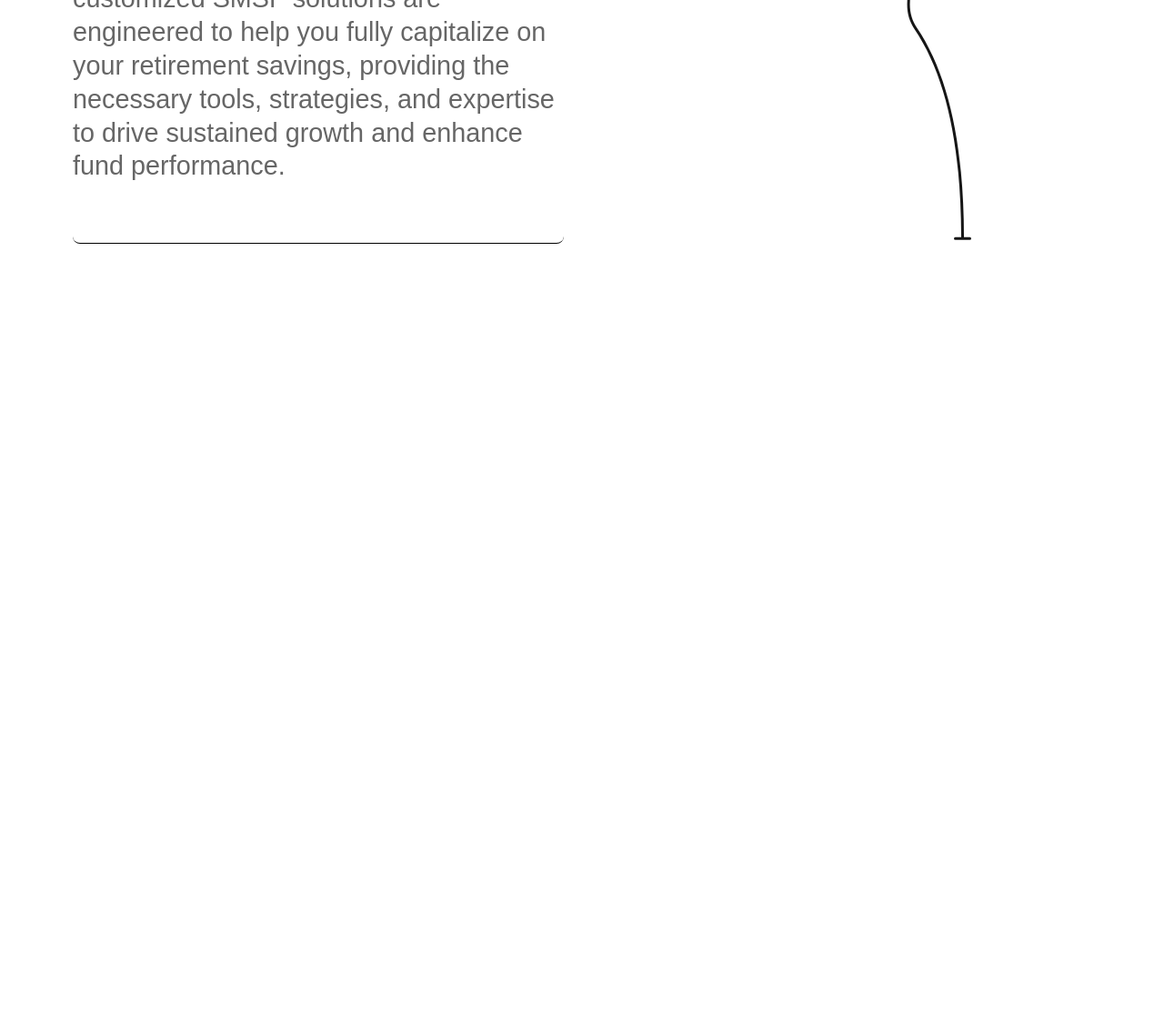
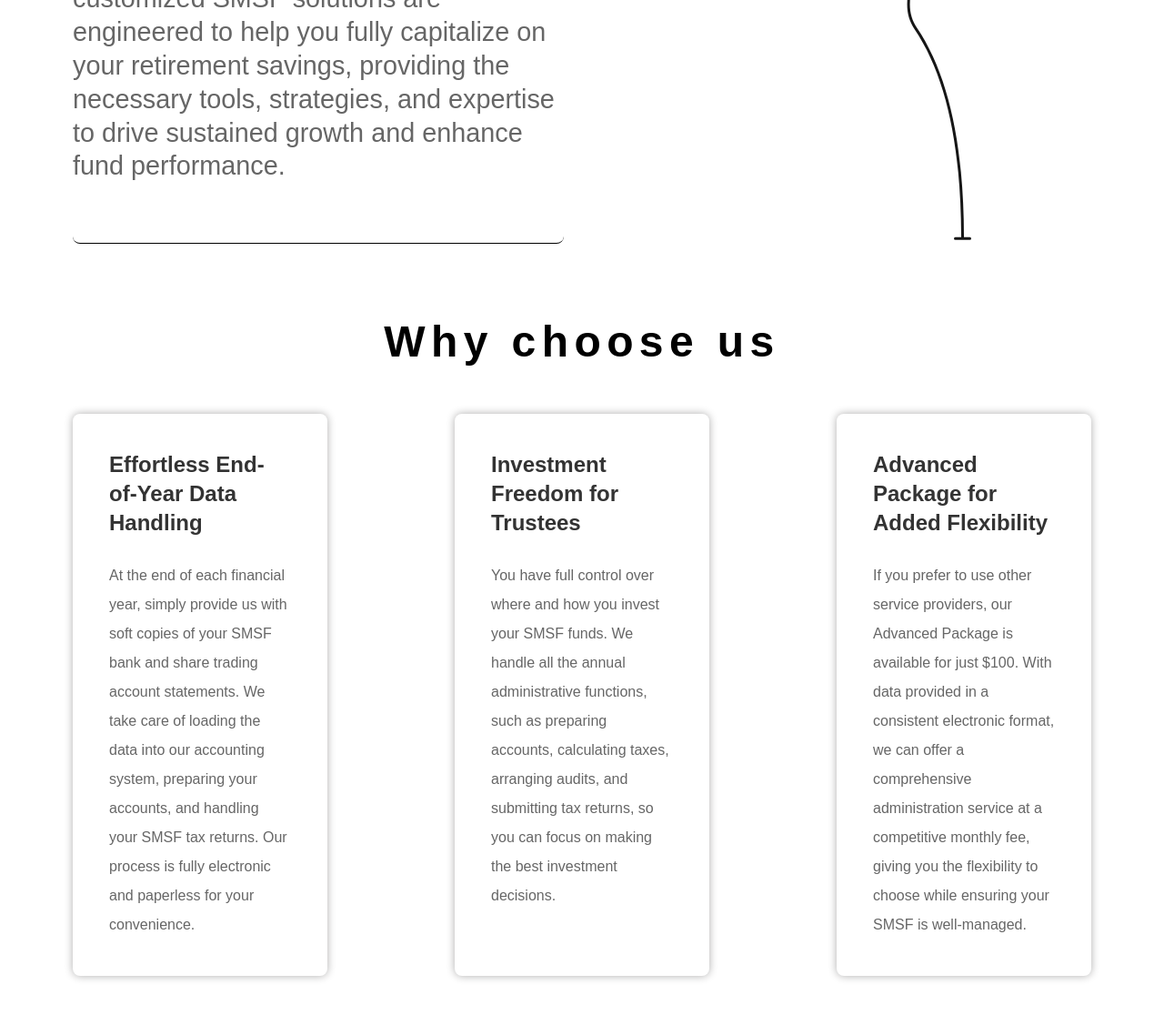
Before and after one commit to Shahroz-Ahmad/taxation, a plain HTML site: page index.html in a window 1280 px wide. Shown: the part 1955-3071 px from the top of the page at 91% size. Before the commit the page ends 2255 px from the top, so only its background shows below. Drawn offline with nearby package versions, Linux system fonts and the light colour scheme; a web font is replaced by a local one.

Commit message:
why choose us section added

```diff
--- a/index.html
+++ b/index.html
@@ -493,7 +493,26 @@
                 </svg>
             </div>
         </section>
-        <section class="why-choose-us"></section>
+        <section class="why-choose-us">
+            <h2>Why choose us</h2>
+            <div class="card-container choose-us-container">
+                <div class="card choose-us-card">
+                    <h4>Effortless End-of-Year Data Handling</h4>
+                    <p>At the end of each financial year, simply provide us with soft copies of your SMSF bank and share trading account statements. We take care of loading the data into our accounting system, preparing your accounts, and handling your SMSF tax returns. Our process is fully electronic and paperless for your convenience.</p>
+                </div>
+                <div class="card choose-us-card">
+                    <h4>Investment Freedom for Trustees</h4>
+                    <p>You have full control over where and how you invest your SMSF funds. We handle all the annual administrative functions, such as preparing accounts, calculating taxes, arranging audits, and submitting tax returns, so you can focus on making the best investment decisions.</p>
+                </div>
+                <div class="card choose-us-card">
+                    <h4>Advanced Package for Added Flexibility  </h4>
+                    <p>If you prefer to use other service providers, our Advanced Package is available for just $100. With data provided in a consistent electronic format, we can offer a comprehensive administration service at a competitive monthly fee, giving you the flexibility to choose while ensuring your SMSF is well-managed.</p>
+                </div>
+            </div>
+        </section class="included">
+        <section>
+
+        </section>
     </main>
     <script src="https://cdnjs.cloudflare.com/ajax/libs/gsap/3.12.5/gsap.min.js"
         integrity="sha512-7eHRwcbYkK4d9g/6tD/mhkf++eoTHwpNM9woBxtPUBWm67zeAfFC+HrdoE2GanKeocly/VxeLvIqwvCdk7qScg=="
--- a/style.css
+++ b/style.css
@@ -389,7 +389,6 @@ header {
     align-items: center;
 }
 
-.warehouse-focus svg {}
 
 .warehouse-focus h3 {
     font-size: 2.3rem;
@@ -410,6 +409,7 @@ header {
     grid-template-columns: repeat(3, 1fr);
     gap: 20px;
     padding: 20px;
+    justify-items: center;
 }
 
 .card {
@@ -418,12 +418,27 @@ header {
     border-bottom: 1px solid black;
     transition: transform 0.3s ease;
 }
-
-.card:hover {
-    transform: translateY(-5px);
+.why-choose-us{
+    padding: 3rem 0;
+}
+.why-choose-us h2{
+    text-align: center;
+    font-size: 3rem;
+    letter-spacing: 0.4rem;
+    padding: 0rem 0rem 2rem 0rem;
+}
+.choose-us-card{
+    width: 70%;
+    border: none;
+    box-shadow: 0 0 10px 0 rgb(174, 173, 173);
+    transition: 0.4s
+}
+.choose-us-card:hover{
+    background-color: var(--primary-color);
+    color: white;
     cursor: pointer;
+    transition: 0.4s
 }
-
 .card h4 {
     display: flex;
     justify-content: space-between;
@@ -433,7 +448,18 @@ header {
     padding: 1rem;
     color: #333;
 }
-
+.choose-us-card h4{
+    padding:1rem 1rem 0rem 1rem;
+    line-height: 2rem;
+}
+.choose-us-card:hover p{
+    color: white;
+    transition: 0.4s
+}
+.choose-us-card:hover h4{
+    color: white;
+    transition: 0.4s
+}
 .card h4:hover {
     color: var(--secondary-color);
 }
@@ -525,6 +551,9 @@ header {
     .ScaleGrow div:nth-child(2) svg {
         height: 500px;
         padding-top: 2rem;
+    }
+    .choose-us-card{
+        width: 100%;
     }
 
 }
@@ -621,7 +650,6 @@ header {
     .card h4 {
         font-size: 1rem;
     }
-
     .ScaleGrow {
         display: flex;
         flex-wrap: wrap;
@@ -655,6 +683,12 @@ header {
     .ScaleGrow div:nth-child(2) svg {
         height: 500px;
         padding-top: 2rem;
+    }
+    .choose-us-card{
+        width: 100%;
+    }
+    .why-choose-us h2{
+        font-size: 1.6rem;
     }
 }
 
```
